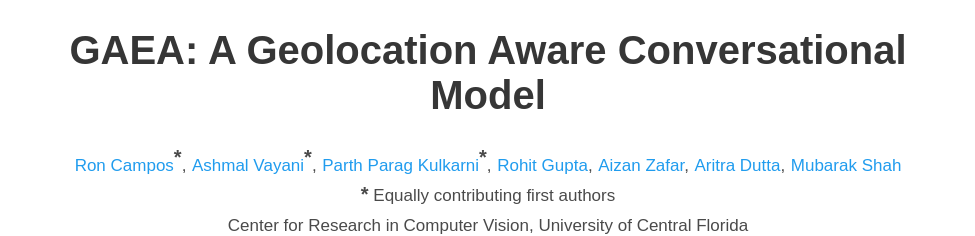
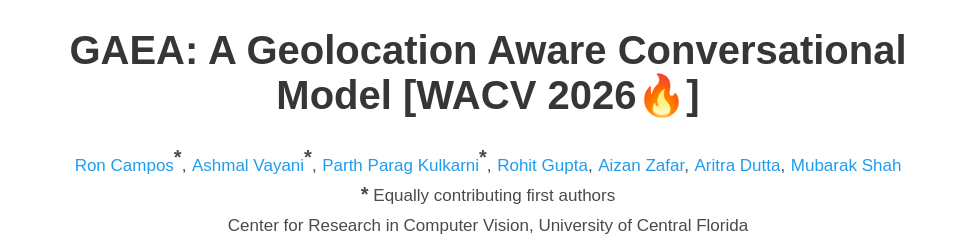
Before and after one commit to UCF-CRCV/GAEA, a plain HTML site: page index.html in a window 1280 px wide. Shown: the top 236 px of the page, without its empty margins (152-1127 px from the left). Drawn offline with nearby package versions, Linux system fonts and the light colour scheme; some icons are missing; a web font is replaced by a local one.

Commit message:
Update index.html

```diff
--- a/index.html
+++ b/index.html
@@ -64,7 +64,7 @@
     <div class="container is-max-desktop">
       <div class="columns is-centered">
         <div class="column has-text-centered">
-          <h1 class="title is-2 publication-title">GAEA: A Geolocation Aware Conversational Model</h1>
+          <h1 class="title is-2 publication-title">GAEA: A Geolocation Aware Conversational Model [WACV 2026🔥]</h1>
           <div class="is-size-5 publication-authors">
             <span class="author-block"><a href="https://www.linkedin.com/in/roncamposj/">Ron Campos</a><sup><b style="font-size: 20px;">*</b></sup>,</span>
             <span class="author-block"><a href="https://ashmalvayani.github.io/">Ashmal Vayani</a><sup><b style="font-size: 20px;">*</b></sup>,</span>
```
